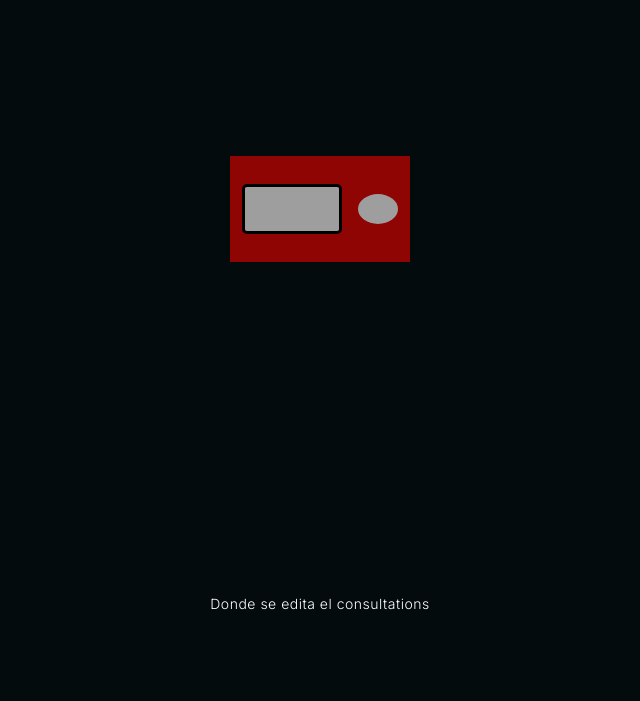
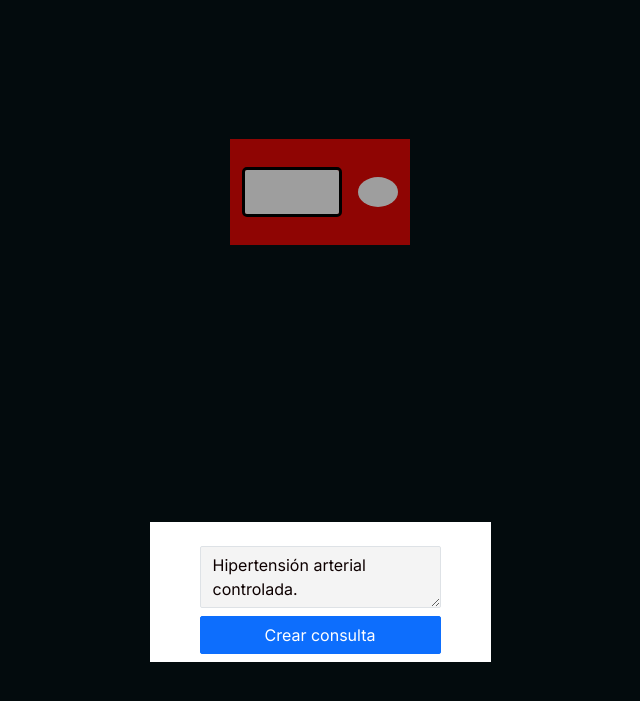
Before and after one commit to andrestorresp/SelfCare, a Rails app: page /consultations/3/edit in a window 1280 px wide. Shown: the top 701 px of the page, without its empty margins (320-960 px from the left). Run offline with Rails 7, Linux system fonts and the light colour scheme; a user stored in the database is signed in; data comes from the database, SQL or seed files in the repository; style sheets or scripts are compiled from the project's sources; some libraries are stand-ins or nearby versions; grey boxes are pictures that could not be loaded.

Commit message:
Consultations en edicion bien

```diff
--- a/app/controllers/consultations_controller.rb
+++ b/app/controllers/consultations_controller.rb
@@ -6,7 +6,8 @@
   end
 
   def edit
-    @consultations = Consultation.find(params[:id])
+    @consultation = Consultation.find(params[:id])
+    @patient = @consultation.patient
   end
 
   def new
@@ -14,6 +15,7 @@
   end
 
   def create
+    #Se busca el paciente
     @patient = Patient.find(params[:patient_id])
     @doctor = current_user.doctor
     @consultation = Consultation.new(consultation_params)
@@ -27,7 +29,13 @@
   end
 
   def update
-    raise
+    @consultation = Consultation.find(params[:id])
+
+    if @consultation.update(consultation_params)
+      redirect_to patient_path(@consultation.patient), notice: "Consulta actualizada correctamente"
+    else
+      render :edit, status: :unprocessable_entity
+    end
   end
 
   private
--- a/app/views/consultations/edit.html.erb
+++ b/app/views/consultations/edit.html.erb
@@ -1,2 +1,11 @@
-<p>
-Donde se edita el consultations</p>
+<div class="modal-body">
+  <%= simple_form_for @consultation, url: patient_consultation_path(patient_id: @patient.id, id: @consultation.id) do |f| %>
+
+    <div class="form-group" tabindex="-1">
+      <%= f.label :diagnostic, "Diagnóstico", class: "control-label font-weight-bold" %>
+
+      <%= f.text_area :diagnostic, class: "form-control", placeholder: "Ingrese el diagnóstico aquí" %>
+    </div>
+    <%= f.button :submit, "Crear consulta", class: "btn btn-primary" %>
+  <% end %>
+</div>
--- a/config/routes.rb
+++ b/config/routes.rb
@@ -12,7 +12,7 @@
 
   resources :doctors
   resources :patients do
-    resources :consultations, only: [:new, :create]
+    resources :consultations, only: [:new, :create, :edit, :update]
   end
   resources :blogs
   resources :consultations, except: %i[new create]
```
Also changed, not shown: app/views/consultations/new.html.erb (+9 -5 lines), app/views/patients/show.html.erb (+6 -2 lines).
